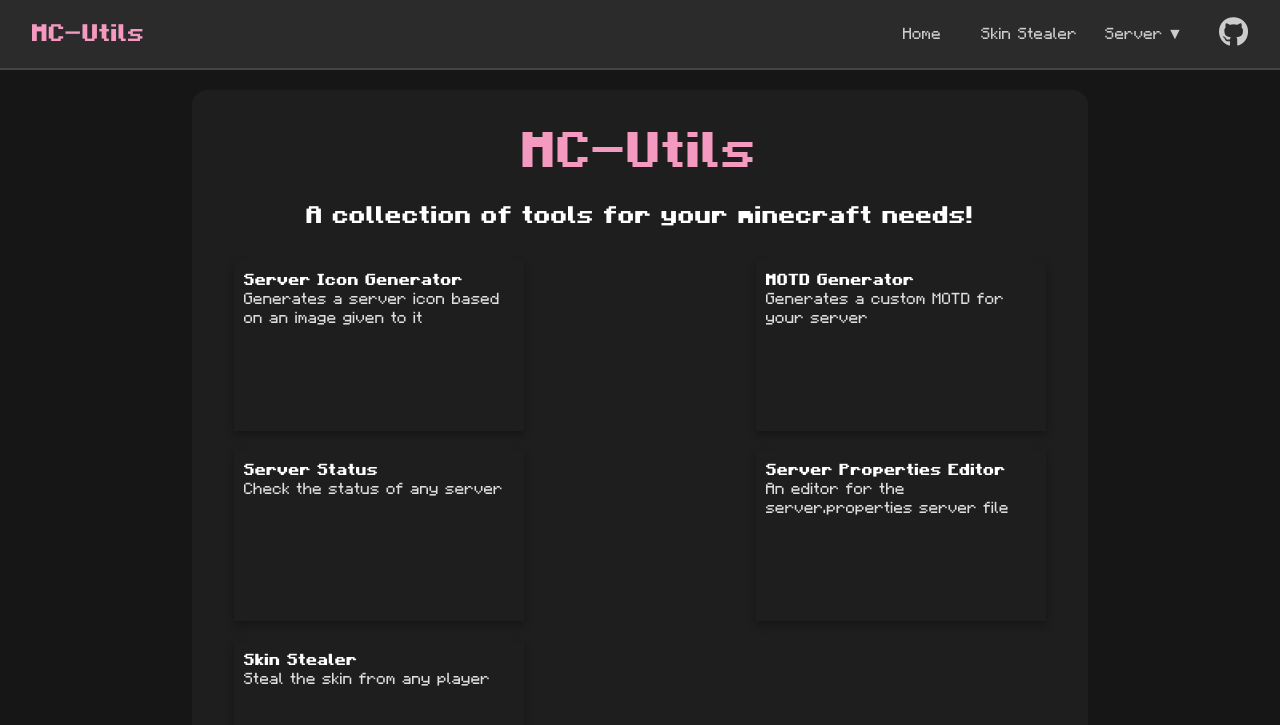
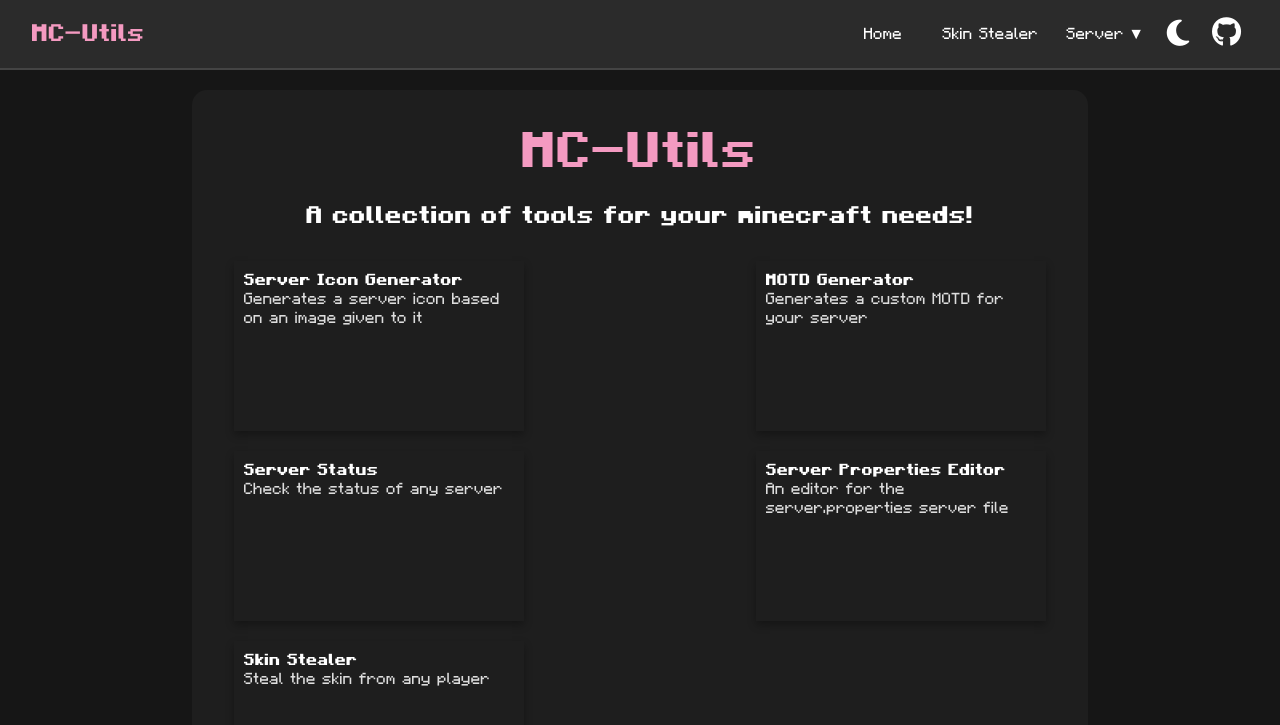
Before and after one commit to SyddersLMAO/mc-utils, a Jekyll site: the page built from pages/home/main.html, in a window 1280 px wide. Shown: the top 725 px of the page. Built offline with Jekyll 4.4.1, drawn with Linux system fonts in a browser that asks for light colours; nearby versions of some CDN libraries.

Commit message:
added a dark/light mode toggle and started making the switch to css variables

```diff
--- a/_includes/navbar.html
+++ b/_includes/navbar.html
@@ -15,6 +15,11 @@
         {% endfor %}
       </ul>
     </li>
+    <li class="theme-toggle">
+      <button id="theme-toggle" aria-label="Toggle Theme"><i class="fa-solid fa-moon"></i></button>
+    </li>
     <li class="nav-icon"><a href="https://github.com/SyddersLMAO/mc-utils"><i class="fa-brands fa-github"></i></a></li>
   </ul>
 </nav>
+
+<script src="\assets\js\navbar.js"></script>
--- a/assets/css/navbar.css
+++ b/assets/css/navbar.css
@@ -2,57 +2,54 @@
     display: flex;
     justify-content: space-between;
     align-items: center;
-    background-color: #2b2b2b;
+    background-color: var(--navbar-background);
     padding: 1rem 2rem;
-    color: #fff;
-    border-bottom: 2px solid #444;
+    color: var(--text-color);
+    border-bottom: 2px solid var(--navbar-border);
   }
 
 .navbar-brand {
     font-size: 1.5rem;
     font-weight: bold;
-    background-color: #2b2b2b;
   }
 
 .navbar-brand a {
-  color: var(--pink);
+  color: var(--primary);
   text-decoration: none;
 }
 
 .navbar-links {
     list-style: none;
     display: flex;
-    background-color: #2b2b2b;
     align-items: center;
     gap: 1rem;
   }
 
 .nav-link a {
     text-decoration: none;
-    color: #ccc;
+    color: var(--text-color);
     padding: 0.5rem 0.75rem;
     transition: background 0.2s, color 0.2s;
-    background-color: #2b2b2b;
   }
 
 .nav-link a:hover {
-    background-color: #3c3c3c;
-    color: #fff;
+    background-color: var(--link-hover-background);
+    color: var(--link-hover-color);
     border-radius: 5px;
   }
 
-.nav-icon {
-    margin-left: 20px;
-}
+  .nav-icon {
+    width: 36px;
+  }
 
 .nav-icon a {
-  color: #ccc;
+  color: var(--text-color);
   transition: 0.2s, color 0.2s;
   font-size: 30px;
 }
 
 .nav-icon a:hover {
-  color: #818181;
+  color: var(--link-hover-background);
 }
 
 .dropdown {
@@ -63,7 +60,7 @@
   position: relative;
   display: inline-block;
   padding-right: 20px;
-  color: #ccc;
+  color: var(--text-color);
   text-decoration: none;
   white-space: nowrap;
 }
@@ -85,7 +82,7 @@
   position: absolute;
   top: 100%;
   right: 0;
-  background: #333;
+  background: var(--dropdown-background);
   margin: 0;
   padding: 0;
   list-style: none;
@@ -99,7 +96,7 @@
 .dropdown-menu li a {
   display: block;
   padding: 10px 15px;
-  color: #ccc;
+  color: var(--dropdown-link-color);
   text-decoration: none;
   white-space: nowrap;
 }
@@ -109,6 +106,16 @@
 }
 
 .dropdown-menu li a:hover {
-  background: #444;
-  color: #fff;
+  background: var(--dropdown-link-hover-background);
+  color: var(--dropdown-link-hover-color);
 }
+
+.theme-toggle button {
+    background: none;
+    border: none;
+    color: inherit;
+    cursor: pointer;
+    width: 36px;
+    color: var(--text-color);
+    font-size: 30px;
+  }
--- a/assets/css/style.css
+++ b/assets/css/style.css
@@ -10,10 +10,46 @@
 }
 
 :root {
-  --green: #4CAF50;
-  --green-hover: #45a049;
-  --pink: #f49ac1;
-  --pink-hover: #f5aaca;
+  --primary: #f49ac1;
+  --primary-hover: #f5aaca;
+  --secondary: #4CAF50;
+  --secondary-hover: #45a049;
+
+  --background-color: #fff;
+  --secondary-background-color: #eee;
+  --container-background-color: #e7e7e7;
+
+  --text-color: #333;
+  --secondary-text-color: #222;
+
+  --navbar-background: #e7e7e7;
+  --navbar-border: #cecece;
+  --link-color: #333;
+  --link-hover-background: #bbb;
+  --link-hover-color: #fff;
+  --dropdown-background: #444;
+  --dropdown-link-color: #ccc;
+  --dropdown-link-hover-background: #555;
+  --dropdown-link-hover-color: #fff;
+}
+
+body.dark-mode {
+  --background-color: #161616;
+  --secondary-background-color: #333;
+  --container-background-color: #1e1e1e;
+
+  --text-color: #ffffff;
+  --secondary-text-color: #ddd;
+
+  --navbar-background: #2b2b2b;
+  --navbar-border: #444;
+  --link-color: #fff;
+  --link-hover-background: #555;
+  --link-hover-color: #fff;
+  --dropdown-background: #444;
+  --dropdown-link-color: #ccc;
+  --dropdown-link-hover-background: #555;
+  --dropdown-link-hover-color: #fff;
 }
 
 * {
@@ -27,22 +63,23 @@
 
 body {
   font-family: 'minecraft';
-  background-color: #161616;
+  background-color: var(--background-color);
 }
 
 .container {
-    color: #ffffff;
+    color: var(--text-color);
     padding: 2rem;
     margin: 20px 15%;
     display: flex;
     justify-content: center;
     align-items: center;
     border-radius: 15px;
-    background-color: #1e1e1e;
+    background-color: var(--container-background-color);
     flex-direction: column;
 }
 
 h1 {
     font-size: 50px;
     margin-bottom: 20px;
+    color: var(--primary);
 }
--- /dev/null
+++ b/assets/js/navbar.js
@@ -0,0 +1,15 @@
+document.addEventListener('DOMContentLoaded', () => {
+    document.body.classList.add('dark-mode');
+
+    const isDarkMode = document.body.classList.contains('dark-mode');
+    document.getElementById('theme-toggle').innerHTML = isDarkMode ? '<i class="fa-solid fa-moon"></i>' : '<i class="fa-solid fa-sun"></i>';
+});
+
+document.getElementById('theme-toggle').addEventListener('click', () => {
+    document.body.classList.toggle('dark-mode');
+
+    const isDarkMode = document.body.classList.contains('dark-mode');
+    document.getElementById('theme-toggle').innerHTML = isDarkMode ? '<i class="fa-solid fa-moon"></i>' : '<i class="fa-solid fa-sun"></i>';
+
+    localStorage.setItem('theme', isDarkMode ? 'dark' : 'light');
+});
--- a/pages/home/style.css
+++ b/pages/home/style.css
@@ -5,7 +5,7 @@
 .title {
     font-size: 50px;
     text-align: center;
-    color: var(--pink);
+    color: var(--primary);
 }
 
 .subtitle {
@@ -27,7 +27,7 @@
     padding: 10px;
     margin: 10px;
     cursor: pointer;
-    color: white;
+    color: var(--text-color);
     text-decoration: none;
 }
 
@@ -36,5 +36,5 @@
 }
 
 .util-card p {
-    color: #ddd;
+    color: var(--secondary-text-color);
 }
```
Also changed, not shown: pages/utils/client/skin-stealer/style.css (+12 -8 lines).
